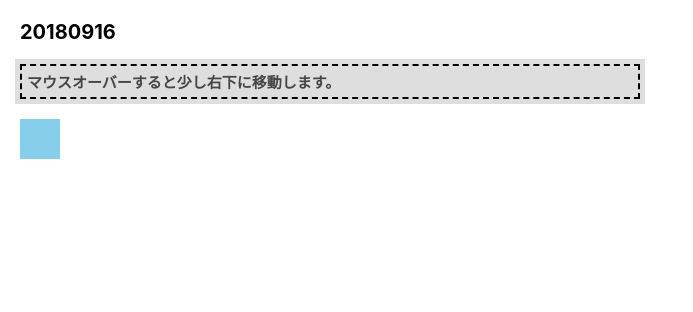
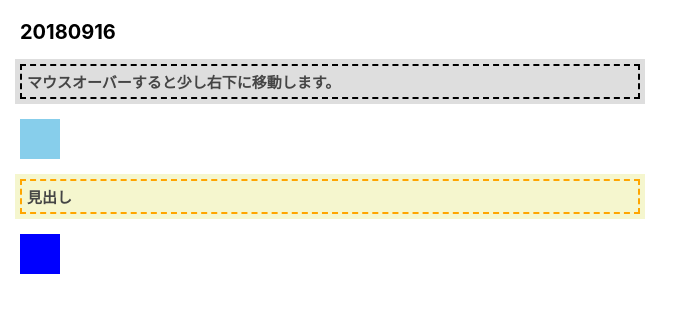
Before and after one commit to YukaKadokura/freespace, a Nuxt app: page /day/2018/09/16 in a window 1280 px wide. Shown: the top 312 px of the page, without its empty margins (0-693 px from the left). Built offline with nearby package versions, Linux system fonts and the light colour scheme.

Commit message:
transform:rotate()の検証。

```diff
--- a/pages/day/2018/09/16.vue
+++ b/pages/day/2018/09/16.vue
@@ -3,6 +3,11 @@
         <h1>{{ title }}</h1>
         <div class="content1">
             <h2>マウスオーバーすると少し右下に移動します。</h2>
+            <div class="box">
+            </div>
+        </div>
+        <div class="content2">
+            <h2>見出し</h2>
             <div class="box">
             </div>
         </div>
@@ -49,4 +54,26 @@ export default{
     /* 変形後のスタイル */
     transform: translate(10px, 20px);
 }
+.content2{
+    margin-top:20px;
+}
+.content2 h2{
+    font-size:15px;
+    color:#454545;
+    background:#f5f6ce;
+    box-shadow:0 0 0 5px #f5f6ce;
+    border: dashed 2px orange;
+    width:50%;
+    padding:5px;
+    margin-bottom:20px;
+}
+.content2 .box{
+    width:40px;
+    height:40px;
+    background:blue;
+    cursor: pointer;
+}
+.content2 .box:hover{
+    transform: rotate(45deg);
+}
 </style>
```
